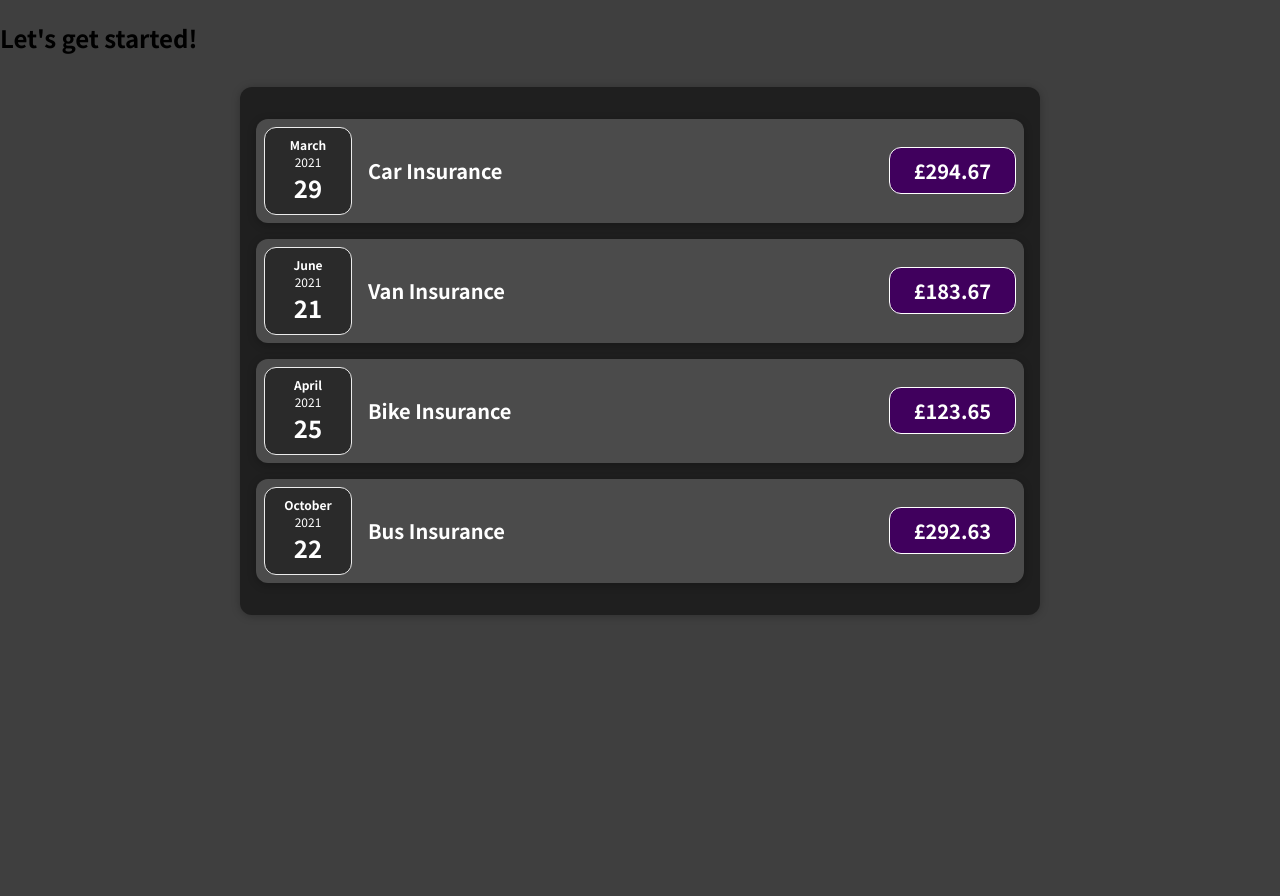
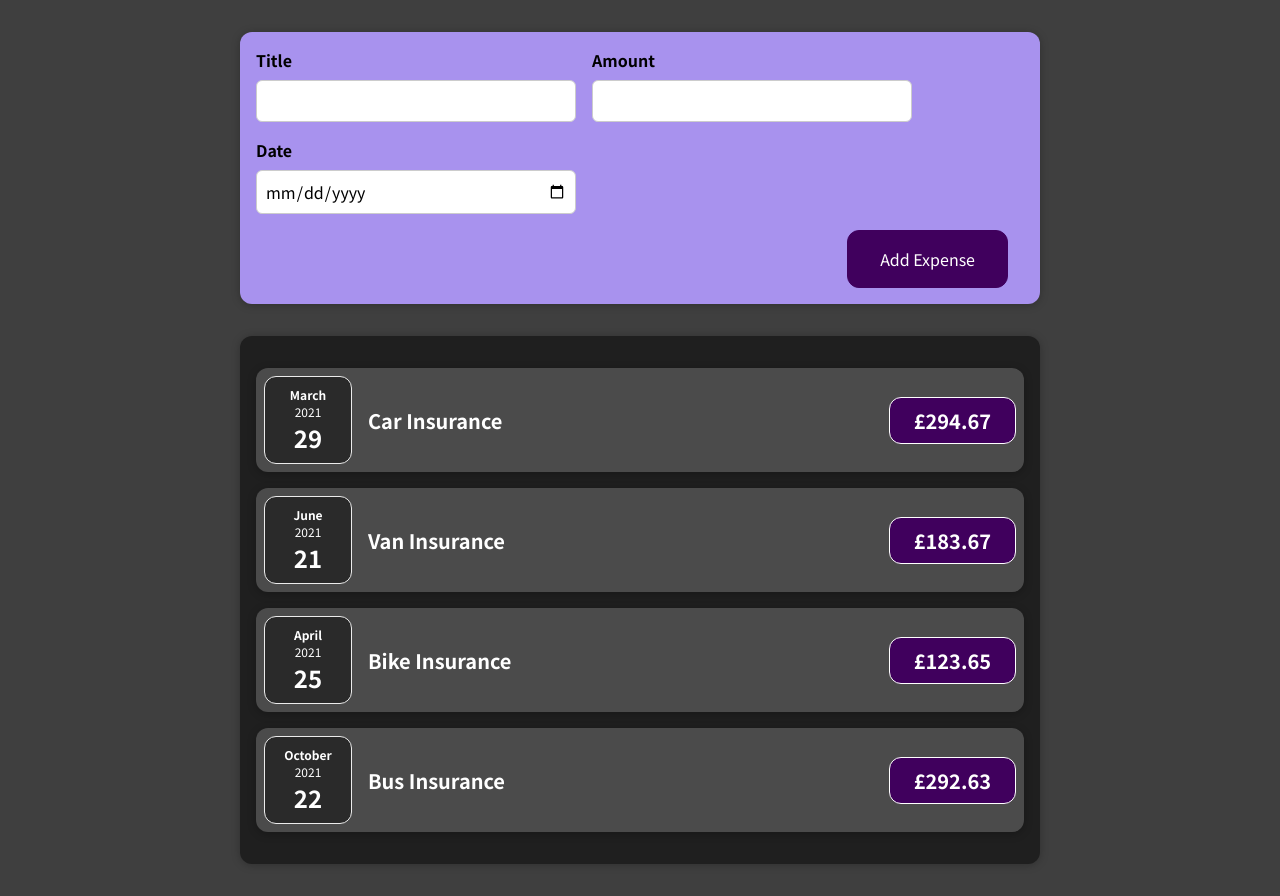
Before and after one commit to esaleh15/expense_tracker, a JavaScript app: page / in a window 1280 px wide. Before the commit the page ends 800 px from the top, so only its background shows below. Built offline with nearby package versions, Linux system fonts and the light colour scheme.

Commit message:
adding expense form/new expense layouts

```diff
--- a/src/App.js
+++ b/src/App.js
@@ -1,4 +1,5 @@
 import Expenses from  './components/Expenses/Expenses';
+import NewExpense from './components/NewExpense/NewExpense';
 
 const App = () => {
 
@@ -31,7 +32,7 @@
 
   return (
     <div>
-      <h2>Let's get started!</h2>
+      <NewExpense></NewExpense>
       <Expenses expenses={expenses}/>
     </div>
   );
--- /dev/null
+++ b/src/components/ExpenseForm/ExpenseForm.css
@@ -0,0 +1,26 @@
+.new-expense__controls {
+  display: flex;
+  flex-wrap: wrap;
+  gap: 1rem;
+  margin-bottom: 1rem;
+  text-align: left;
+}
+
+.new-expense__control label {
+  font-weight: bold;
+  margin-bottom: 0.5rem;
+  display: block;
+}
+
+.new-expense__control input {
+  font: inherit;
+  padding: 0.5rem;
+  border-radius: 6px;
+  border: 1px solid #ccc;
+  width: 20rem;
+  max-width: 100%;
+}
+
+.new-expense__actions {
+  text-align: right;
+}
--- /dev/null
+++ b/src/components/ExpenseForm/ExpenseForm.js
@@ -0,0 +1,28 @@
+import './ExpenseForm.css';
+
+const ExpenseForm = () => {
+
+	return (
+		<form action="">
+			<div className='new-expense__controls'>
+				<div className='new-expense__control'>
+					<label>Title</label>
+					<input type="text"/>
+				</div>
+				<div className='new-expense__control'>
+					<label>Amount</label>
+					<input type="number" min='0.01' step='0.01'/>
+				</div>
+				<div className='new-expense__control'>
+					<label>Date</label>
+					<input type="date" min='2019-01-01' max='2022-12-31'/>
+				</div>
+			</div>
+			<div className='new-expense__actions'>
+				<button type='submit'>Add Expense</button>
+			</div>
+		</form>
+	);
+};
+
+export default ExpenseForm;
--- /dev/null
+++ b/src/components/NewExpense/NewExpense.css
@@ -0,0 +1,38 @@
+.new-expense {
+  background-color: #a892ee;
+  padding: 1rem;
+  margin: 2rem auto;
+  width: 50rem;
+  max-width: 95%;
+  border-radius: 12px;
+  text-align: center;
+  box-shadow: 0 1px 8px rgba(0, 0, 0, 0.25);
+}
+
+.new-expense button {
+  font: inherit;
+  cursor: pointer;
+  padding: 1rem 2rem;
+  border: 1px solid #40005d;
+  background-color: #40005d;
+  color: white;
+  border-radius: 12px;
+  margin-right: 1rem;
+}
+
+.new-expense button:hover,
+.new-expense button:active {
+  background-color: #510674;
+  border-color: #510674;
+}
+
+.new-expense button.alternative {
+  color: #220131;
+  border-color: transparent;
+  background-color: transparent;
+}
+
+.new-expense button.alternative:hover,
+.new-expense button.alternative:active {
+  background-color: #ddb3f8;
+}
--- /dev/null
+++ b/src/components/NewExpense/NewExpense.js
@@ -0,0 +1,13 @@
+import './NewExpense.css'
+
+import ExpenseForm from '../ExpenseForm/ExpenseForm'
+
+const NewExpense = () => {
+	return (
+		<div className='new-expense'>
+			<ExpenseForm></ExpenseForm>
+		</div>
+	)
+};
+
+export default NewExpense;
```
